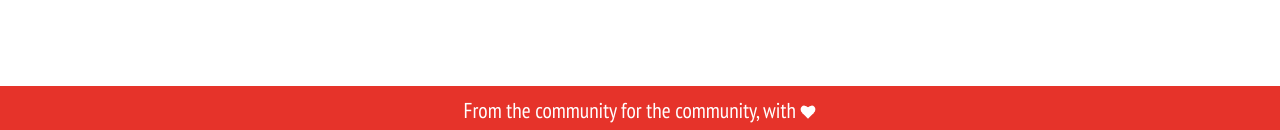
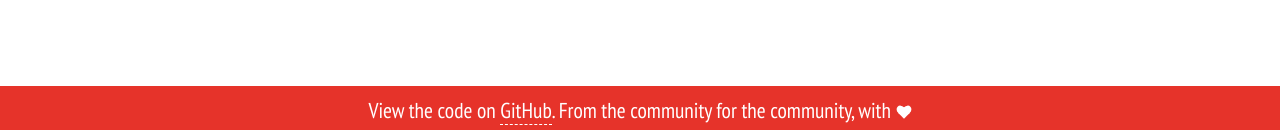
Before and after one commit to jsconf/wwwtf.berlin, a Jekyll site: the page built from index.html, in a window 1280 px wide. Shown: the part 2004-2134 px from the top of the page. Built offline with Jekyll 4.4.1, drawn with Linux system fonts in a browser that asks for light colours.

Commit message:
adds github link

```diff
--- a/_includes/footer.html
+++ b/_includes/footer.html
@@ -1,6 +1,6 @@
 <footer class="page_footer">
   <div class="wrap">
-    <span class="heart-wrap">From the community for the community, with <span class="heart"></span></span>
+    <span class="heart-wrap">View the code on <a href="https://github.com/janl/wwwtf.berlin">GitHub</a>. From the community for the community, with <span class="heart"></span></span>
   </div>
 </footer>
 
```
